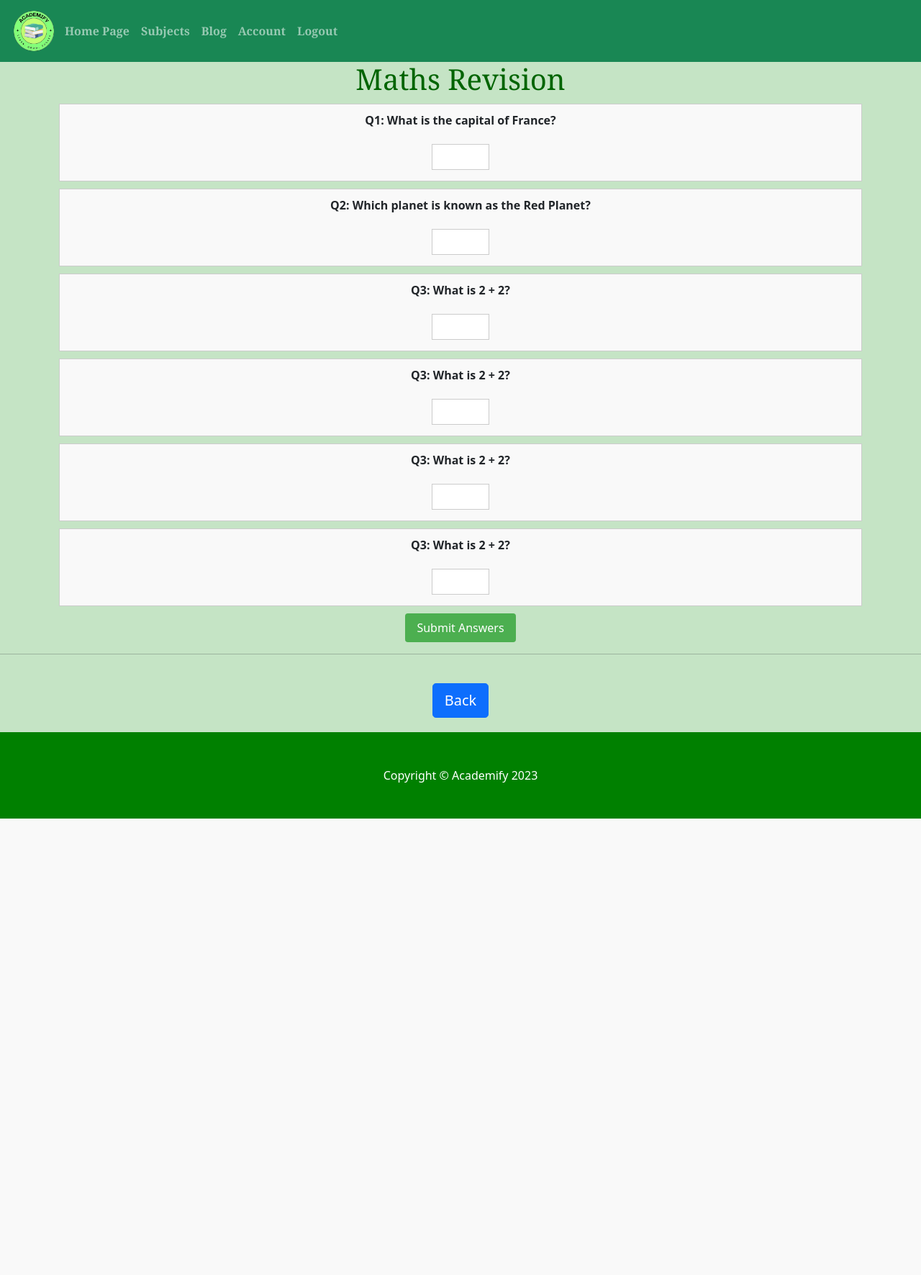
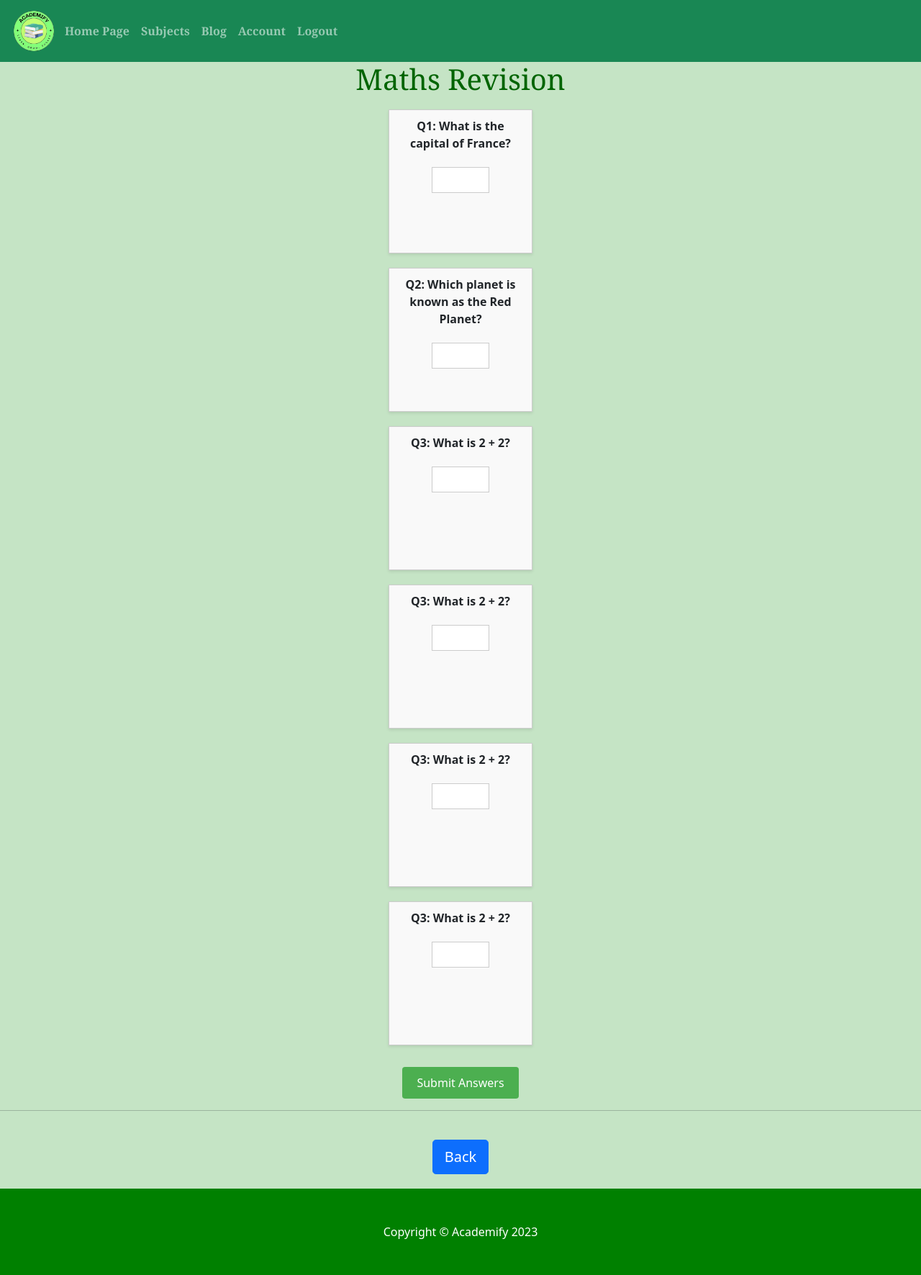
Before and after one commit to Sharun2022/AcademifyLearningTool, a Flask app: page /maths in a window 1280 px wide. Shown: the whole page at 72% size. Before the commit the page ends 1137 px from the top, so only its background shows below. Run offline with Flask 3, Linux system fonts and the light colour scheme; a user stored in the database is signed in; some libraries are stand-ins or nearby versions.

Commit message:
Styled questions
Styled the questions and I felt content with this design. Therefore, I can copy and paste this page for the other revision pages and just change the questions accordingly to each subject.

```diff
--- a/tutorial_fixed/website/static/styles.css
+++ b/tutorial_fixed/website/static/styles.css
@@ -220,13 +220,17 @@ body {
     margin-bottom: 10px;
 }
 
-/* styles.css */
 
 .question {
     border: 1px solid #ccc;
     padding: 10px;
-    margin: 10px 0;
+    margin: 10px auto; /* Center horizontally and maintain top and bottom margin */
     background-color: #f9f9f9;
+    width: 200px;
+    height: 200px;
+    overflow: hidden;
+    box-shadow: 0px 2px 4px rgba(0, 0, 0, 0.1);
+
 }
 
 .question p {
@@ -241,16 +245,40 @@ body {
 }
 
 .result {
-    margin-top: 5px;
+    margin-top: 10px;
     font-weight: bold;
+    color: #d9534f; /* Incorrect answer color */
+}
+
+.result.correct {
+    color: #5cb85c; /* Correct answer color */
 }
 
 #submitAll {
-    margin-top: 10px;
-    padding: 8px 16px;
+    margin-top: 20px;
+    padding: 10px 20px;
     background-color: #4CAF50;
     color: white;
     border: none;
     cursor: pointer;
     border-radius: 4px;
+    transition: background-color 0.3s, transform 0.2s;
 }
+
+#submitAll:hover {
+    background-color: #45a049;
+    transform: scale(1.05);
+}
+
+.question:hover {
+    background-color: rgb(132, 248, 132);
+}
+
+
+#questions {
+    display: flex;
+    flex-direction: column;
+    align-items: center;
+    justify-content: center;
+    min-height: 100vh;
+}
--- a/tutorial_fixed/website/templates/maths.html
+++ b/tutorial_fixed/website/templates/maths.html
@@ -65,12 +65,15 @@
 
                 if (userAnswer === correctAnswer) {
                     resultDiv.textContent = "Correct!";
+                    resultDiv.classList.add("correct"); // Add 'correct' class
                 } else {
                     resultDiv.textContent = `Wrong. The correct answer is ${correctAnswer}.`;
+                    resultDiv.classList.remove("correct"); // Remove 'correct' class
                 }
             });
         });
     </script>
+
 
     <!-- Code for this button -->
     <button onclick="topFunction()" id="myBtn" title="Go to top"> &#8593; </button>
```
